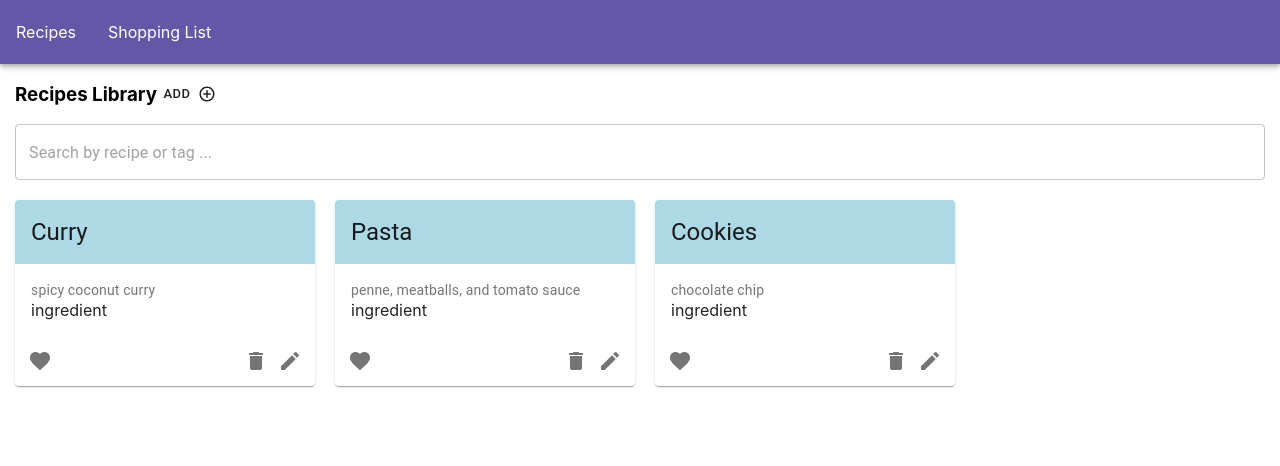
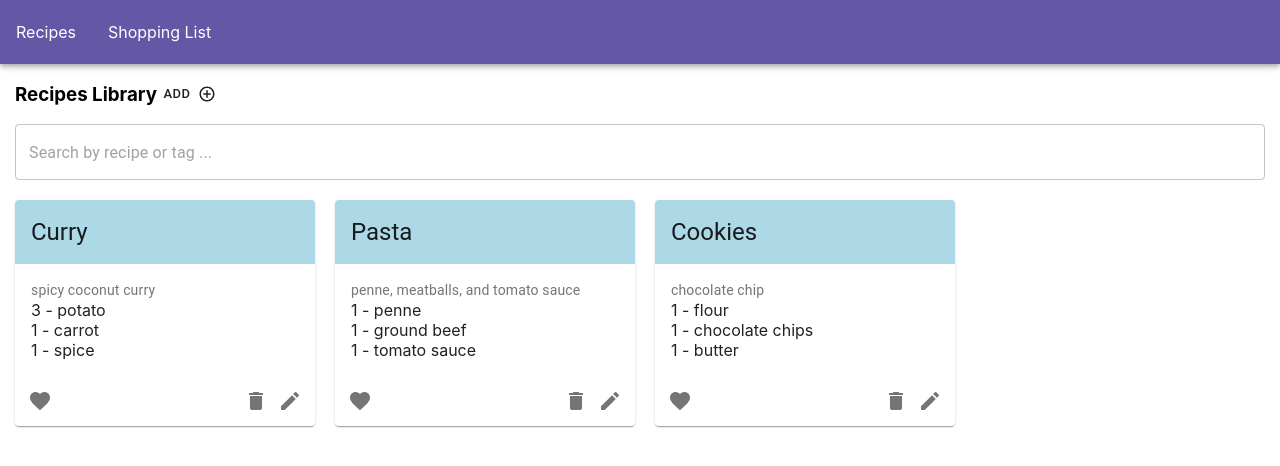
Before and after one commit to elainetsun/meal-planning-app, a React (Create React App) app in the folder meal-planning/: page /recipes in a window 1280 px wide. Shown: the top 466 px of the page. Built offline with nearby package versions, Linux system fonts and the light colour scheme.

Commit message:
requested changes made

```diff
--- a/meal-planning/src/components/add-recipe-dialog/AddRecipeDialog.js
+++ b/meal-planning/src/components/add-recipe-dialog/AddRecipeDialog.js
@@ -41,7 +41,11 @@ const AddRecipeDialog = ({ isOpen, handleDialogClose, handleDialogSumbit }) => {
     if (newIngredients.length > 0) {
       const ingredients = [];
       newIngredients.forEach(i => {
-        ingredients.push(`${i.quantity} - ${i.ingredient}`);
+        ingredients.push({
+          key: Math.random * 100,
+          name: i.ingredient,
+          quantity: i.quantity
+        });
       });
       setRecipe({ ...recipeState, ingredients });
     }
--- a/meal-planning/src/components/recipe-card/RecipeCard.js
+++ b/meal-planning/src/components/recipe-card/RecipeCard.js
@@ -38,7 +38,7 @@ const RecipeCard = ({ recipe }) => {
           </Typography>
           <section>
             {recipe.ingredients.map(i => {
-              return <div key={i.id}>{i}</div>;
+              return <div key={i.id}>{`${i.quantity} - ${i.name}`}</div>;
             })}
           </section>
         </CardContent>
--- a/meal-planning/src/components/recipe-library/DefaultRecipes.js
+++ b/meal-planning/src/components/recipe-library/DefaultRecipes.js
@@ -3,19 +3,31 @@ const defaultRecipes = [
     id: 1,
     name: 'Curry',
     description: 'spicy coconut curry',
-      ingredients: ['ingredient']
+    ingredients: [
+      { id: 1, name: 'potato', quantity: 3 },
+      { id: 2, name: 'carrot', quantity: 1 },
+      { id: 3, name: 'spice', quantity: 1 }
+    ]
   },
   {
     id: 2,
     name: 'Pasta',
     description: 'penne, meatballs, and tomato sauce',
-      ingredients: ['ingredient']
+    ingredients: [
+      { id: 1, name: 'penne', quantity: 1 },
+      { id: 2, name: 'ground beef', quantity: 1 },
+      { id: 3, name: 'tomato sauce', quantity: 1 }
+    ]
   },
   {
     id: 3,
     name: 'Cookies',
     description: 'chocolate chip',
-      ingredients: ['ingredient']
+    ingredients: [
+      { id: 1, name: 'flour', quantity: 1 },
+      { id: 2, name: 'chocolate chips', quantity: 1 },
+      { id: 3, name: 'butter', quantity: 1 }
+    ]
   }
 ];
 
```
Lines whose indentation alone changed are shown as unchanged.
